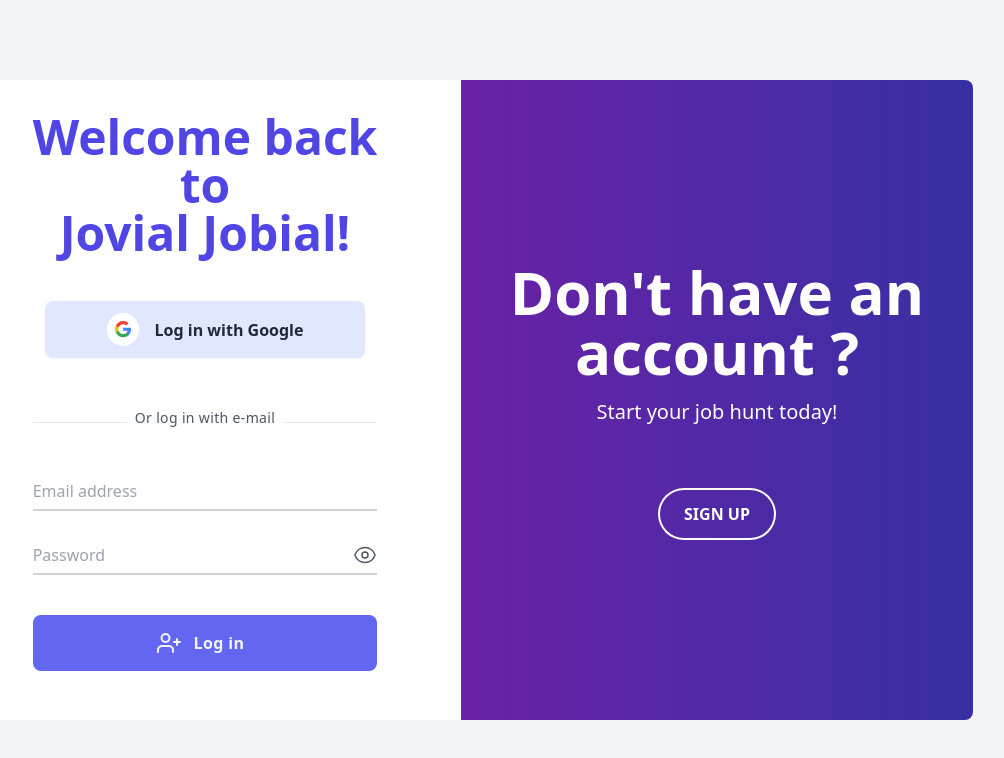
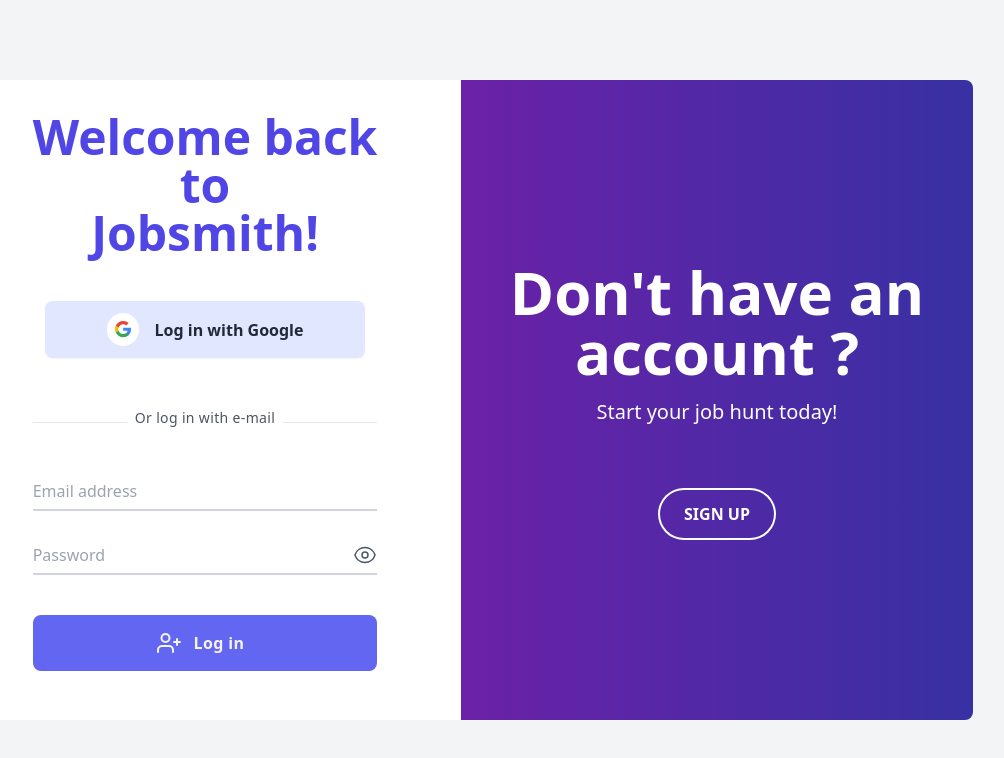
Before and after one commit to JobSmithIO/JobFinder, a React (Vite) app: page /login-page in a window 1280 px wide. Shown: the top 758 px of the page, without its empty margins (179-1183 px from the left). Built offline with nearby package versions, Linux system fonts and the light colour scheme.

Commit message:
fixed ui element

```diff
--- a/src/components/LoginPage/SigninForm.jsx
+++ b/src/components/LoginPage/SigninForm.jsx
@@ -53,7 +53,7 @@
                   <br></br>
                   to
                   <br></br>
-                  Jovial Jobial!
+                  Jobsmith!
                 </h1>
                 <div className='mt-11 flex flex-col items-center'>
                   <button className='w-full max-w-xs font-bold shadow-sm rounded-lg py-3 bg-indigo-100 text-gray-800 flex items-center justify-center transition-all duration-300 ease-in-out focus:outline-none hover:shadow focus:shadow-sm focus:shadow-outline'>
```
